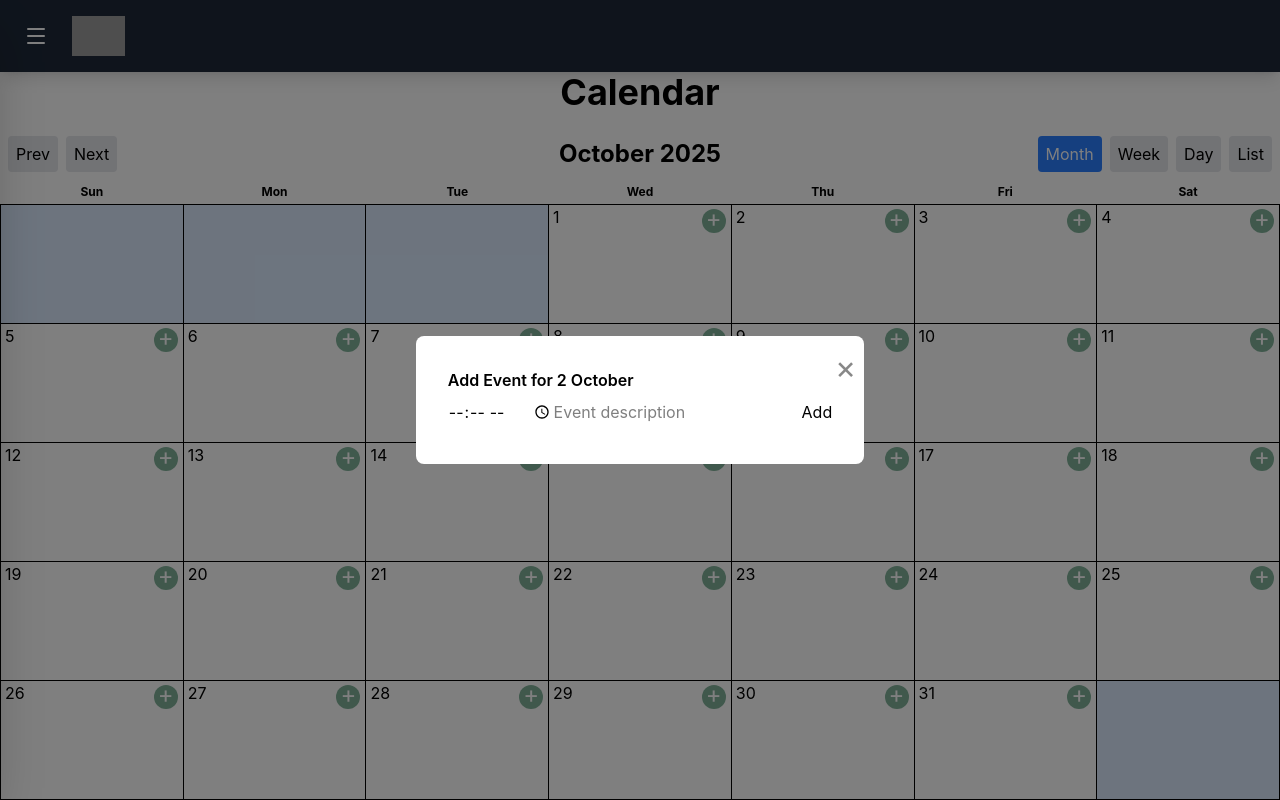
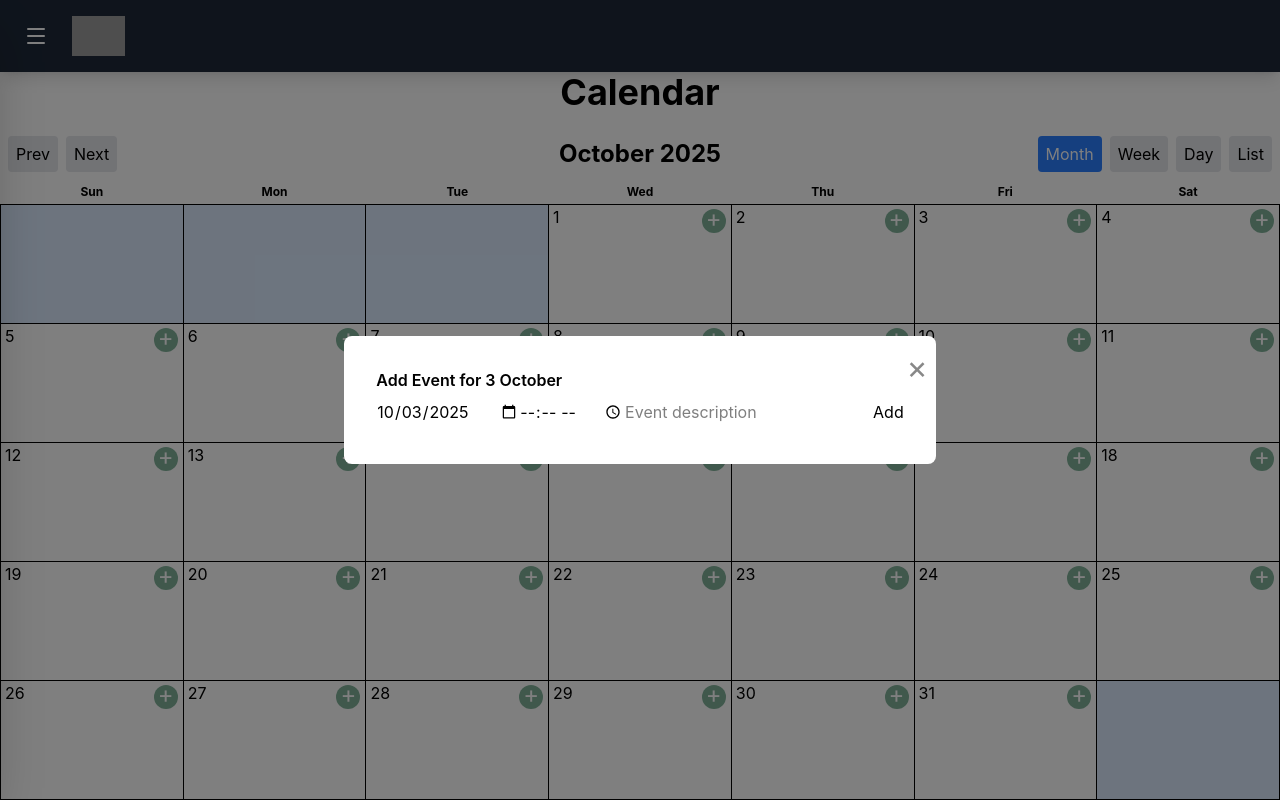
Before and after one commit to StenPelzer/INFWAD-Calendar, a React (Vite) app: page / in a window 1280 px wide. Both pictures are taken after a click on the button 896 px from the left and 221 px from the top of the page. Built offline with nearby package versions, Linux system fonts and the light colour scheme; grey boxes are pictures that could not be loaded.

Commit message:
Add members get members hook, add date field to create event form

```diff
--- a/src/features/calendar/components/Calendar.tsx
+++ b/src/features/calendar/components/Calendar.tsx
@@ -142,6 +142,7 @@ export default function Calendar() {
         {createEventOnDay && (
           <CreateEvent
             selectedDate={createEventOnDay}
+            setSelectedDate={setCreateEventOnDay}
             eventTime={eventTime}
             setEventTime={setEventTime}
             eventText={eventText}
--- a/src/features/calendar/features/event/components/CreateEvent.tsx
+++ b/src/features/calendar/features/event/components/CreateEvent.tsx
@@ -1,7 +1,9 @@
 import React from 'react'
+import useQueryGetMembers from '../hooks/QueryGetMembers'
 
 type CreateEventProps = {
   selectedDate: Date
+  setSelectedDate: (date: Date | null) => void
   eventTime: string
   setEventTime: (val: string) => void
   eventText: string
@@ -11,12 +13,15 @@ type CreateEventProps = {
 
 function CreateEvent({
   selectedDate,
+  setSelectedDate,
   eventTime,
   setEventTime,
   eventText,
   setEventText,
   handleAddEvent,
 }: CreateEventProps) {
+  const members = useQueryGetMembers()
+
   return (
     <form onSubmit={handleAddEvent}>
       <h3 className="font-semibold mb-2">
@@ -26,6 +31,14 @@ function CreateEvent({
           selectedDate.toLocaleString('default', { month: 'long' })}
       </h3>
       <div className="mb-2">
+        <input
+          type="date"
+          value={selectedDate.toISOString().split('T')[0]}
+          onChange={(e) => {
+            setSelectedDate(new Date(e.target.value))
+          }}
+          required
+        />
         <input
           type="time"
           value={eventTime}
--- /dev/null
+++ b/src/features/calendar/features/event/hooks/QueryGetMembers.tsx
@@ -0,0 +1,18 @@
+type Member = {
+  id: string
+  name: string
+  color: string
+  email: string
+}
+
+export function useQueryGetMembers() {
+  const members: Array<Member> = [
+    { id: '1', name: 'Sten', color: 'orange', email: '0927439+sten@hr.nl' },
+    { id: '2', name: 'Bert', color: 'blue', email: '0927439+bert@hr.nl' },
+    { id: '3', name: 'Merel', color: 'green', email: '0927439+merel@hr.nl' },
+  ]
+
+  return { members }
+}
+
+export default useQueryGetMembers
--- a/src/features/calendar/features/month/components/Month.tsx
+++ b/src/features/calendar/features/month/components/Month.tsx
@@ -52,7 +52,7 @@ export default function MonthView({
                           className="add-event"
                           onClick={() =>
                             setCreateEventOnDay(
-                              new Date(currentYear, currentMonth, day),
+                              new Date(currentYear, currentMonth, day + 1),
                             )
                           }
                         ></button>
```
